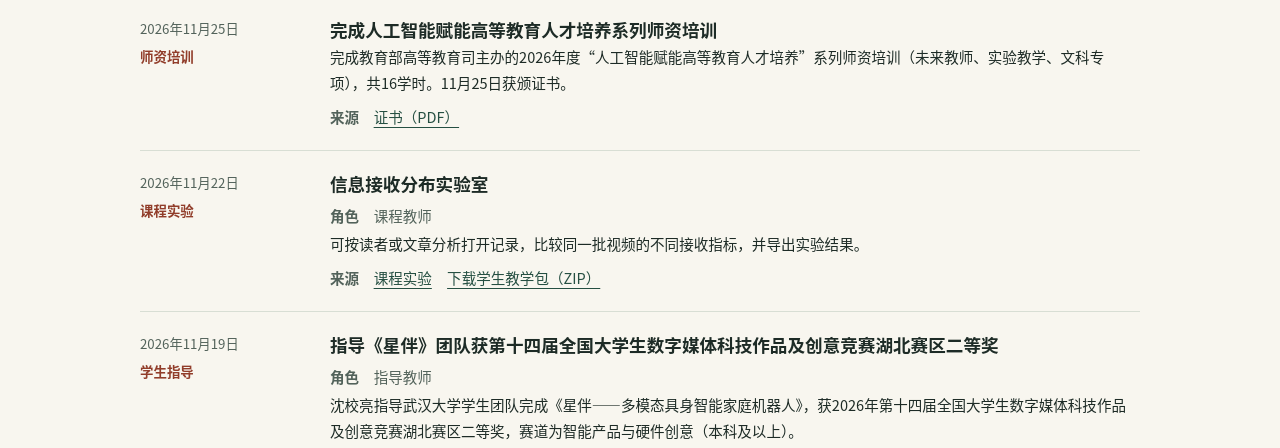
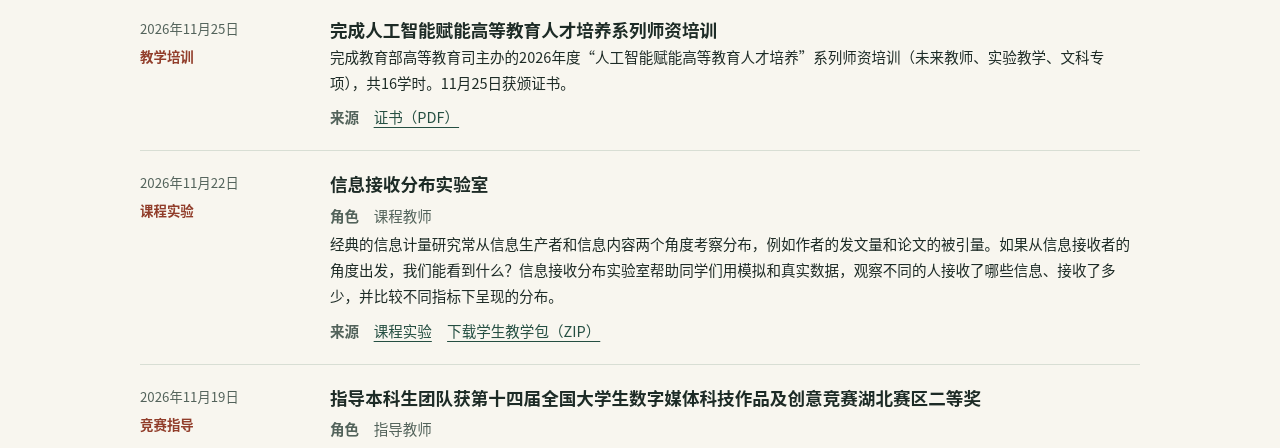
Before and after one commit to CyberAI2026/xlshen-homepage, a plain HTML site: page site/facts.html in a window 1280 px wide. Shown: the part 500-948 px from the top of the page. Drawn offline with Linux system fonts and the light colour scheme.

Commit message:
Frame the lab exercise and classify competition guidance and training

```diff
--- a/site/facts.html
+++ b/site/facts.html
@@ -18,7 +18,7 @@
       <p class="no-results" hidden>没有符合条件的记录。<button type="button" class="reset-filters">显示全部记录</button></p>
       <section class="fact-group" id="teaching" aria-labelledby="group-teaching"><h2 id="group-teaching">教学</h2><ul class="fact-list">
     <li class="fact" id="record-ai-faculty-training-2026" data-category="teaching" data-year="2026">
-      <div class="fact-meta"><span class="fact-date">2026年11月25日</span><span class="fact-tag">师资培训</span></div>
+      <div class="fact-meta"><span class="fact-date">2026年11月25日</span><span class="fact-tag">教学培训</span></div>
       <div class="fact-main">
         <h3 class="fact-title">完成人工智能赋能高等教育人才培养系列师资培训</h3>
         <p class="fact-detail">完成教育部高等教育司主办的2026年度“人工智能赋能高等教育人才培养”系列师资培训（未来教师、实验教学、文科专项），共16学时。11月25日获颁证书。</p>
@@ -30,21 +30,21 @@
       <div class="fact-main">
         <h3 class="fact-title">信息接收分布实验室</h3>
         <p class="fact-role"><span>角色</span>　课程教师</p>
-        <p class="fact-detail">可按读者或文章分析打开记录，比较同一批视频的不同接收指标，并导出实验结果。</p>
+        <p class="fact-detail">经典的信息计量研究常从信息生产者和信息内容两个角度考察分布，例如作者的发文量和论文的被引量。如果从信息接收者的角度出发，我们能看到什么？信息接收分布实验室帮助同学们用模拟和真实数据，观察不同的人接收了哪些信息、接收了多少，并比较不同指标下呈现的分布。</p>
         <div class="fact-actions"><div class="fact-sources"><span>来源</span>　<a href="information-reception-lab.html">课程实验</a> <a href="Reception_Lab_V1_9_3_Student.zip" download>下载学生教学包（ZIP）</a></div></div>
       </div>
     </li>
     <li class="fact" id="record-cmit-xingban-hubei-2026" data-category="teaching" data-year="2026">
-      <div class="fact-meta"><span class="fact-date">2026年11月19日</span><span class="fact-tag">学生指导</span></div>
+      <div class="fact-meta"><span class="fact-date">2026年11月19日</span><span class="fact-tag">竞赛指导</span></div>
       <div class="fact-main">
-        <h3 class="fact-title">指导《星伴》团队获第十四届全国大学生数字媒体科技作品及创意竞赛湖北赛区二等奖</h3>
+        <h3 class="fact-title">指导本科生团队获第十四届全国大学生数字媒体科技作品及创意竞赛湖北赛区二等奖</h3>
         <p class="fact-role"><span>角色</span>　指导教师</p>
-        <p class="fact-detail">沈校亮指导武汉大学学生团队完成《星伴——多模态具身智能家庭机器人》，获2026年第十四届全国大学生数字媒体科技作品及创意竞赛湖北赛区二等奖，赛道为智能产品与硬件创意（本科及以上）。</p>
+        <p class="fact-detail">沈校亮指导武汉大学本科生团队完成参赛作品《星伴——多模态具身智能家庭机器人》，获2026年第十四届全国大学生数字媒体科技作品及创意竞赛湖北赛区二等奖，赛道为智能产品与硬件创意（本科及以上）。</p>
         <div class="fact-actions"><div class="fact-sources"><span>来源</span>　<a class="external-source" href="https://www.cmit.cn/html/tongzhigonggao/show-144-45879-1.html" target="_blank" rel="noopener"><span class="source-name">湖北赛区组委会 · 获奖名单公示</span><bdi class="source-url" dir="ltr">https://www.cmit.cn/html/tongzhigonggao/show-144-45879-1.html</bdi></a></div></div>
       </div>
     </li>
     <li class="fact" id="record-sanchuang-hubei-data-2026" data-category="teaching" data-year="2026">
-      <div class="fact-meta"><span class="fact-date">2026年9月30日</span><span class="fact-tag">学生指导</span></div>
+      <div class="fact-meta"><span class="fact-date">2026年9月30日</span><span class="fact-tag">竞赛指导</span></div>
       <div class="fact-main">
         <h3 class="fact-title">指导“就想拿点小奖”团队获第十六届三创赛湖北省赛商务大数据分析实战赛一等奖</h3>
         <p class="fact-role"><span>角色</span>　共同指导教师</p>
@@ -80,10 +80,10 @@
       </div>
     </li>
     <li class="fact" id="record-mem-assessor-training-2026" data-category="teaching" data-year="2026">
-      <div class="fact-meta"><span class="fact-date">2026年7月4日</span><span class="fact-tag">专业学位教育</span></div>
+      <div class="fact-meta"><span class="fact-date">2026年7月4日</span><span class="fact-tag">教学培训</span></div>
       <div class="fact-main">
-        <h3 class="fact-title">参加工程管理硕士申请学位实践成果评审专家研讨会</h3>
-        <p class="fact-detail">沈校亮于7月3日至4日参加全国工程管理专业学位研究生教育指导委员会举办的工程管理硕士申请学位实践成果评审专家研讨会，完成全部议程，7月4日获颁培训交流证书。</p>
+        <h3 class="fact-title">参加工程管理硕士申请学位实践成果评审专家研讨会并获培训交流证书</h3>
+        <p class="fact-detail">于7月3日至4日参加全国工程管理专业学位研究生教育指导委员会举办的工程管理硕士申请学位实践成果评审专家研讨会，完成全部议程，7月4日获颁培训交流证书。</p>
         <div class="fact-actions"><div class="fact-sources"><span>来源</span>　<a href="assets/mem-assessor-training-2026.pdf?v=474898e0d213" download>证书（PDF）</a></div></div>
       </div>
     </li>
@@ -97,7 +97,7 @@
       </div>
     </li>
     <li class="fact" id="record-teaching-market-survey-final-2026" data-category="teaching" data-year="2026">
-      <div class="fact-meta"><span class="fact-date">2026年5月31日</span><span class="fact-tag">学生指导</span></div>
+      <div class="fact-meta"><span class="fact-date">2026年5月31日</span><span class="fact-tag">竞赛指导</span></div>
       <div class="fact-main">
         <h3 class="fact-title">指导武汉大学团队获第十六届“正大杯”全国大学生市场调查与分析大赛本科组全国一等奖</h3>
         <p class="fact-role"><span>角色</span>　共同指导教师</p>
@@ -115,7 +115,7 @@
       </div>
     </li>
     <li class="fact" id="record-huoshanbei-luojia-xinqiao-2026" data-category="teaching" data-year="2026">
-      <div class="fact-meta"><span class="fact-date">2026年5月7日</span><span class="fact-tag">学生指导</span></div>
+      <div class="fact-meta"><span class="fact-date">2026年5月7日</span><span class="fact-tag">竞赛指导</span></div>
       <div class="fact-main">
         <h3 class="fact-title">“珞珈心桥”获武汉大学首届“火山杯”智能体大赛一等奖及最佳人文奖</h3>
         <p class="fact-role"><span>角色</span>　指导教师</p>
@@ -124,7 +124,7 @@
       </div>
     </li>
     <li class="fact" id="record-teaching-market-survey-hubei-2026" data-category="teaching" data-year="2026">
-      <div class="fact-meta"><span class="fact-date">2026年4月30日</span><span class="fact-tag">学生指导</span></div>
+      <div class="fact-meta"><span class="fact-date">2026年4月30日</span><span class="fact-tag">竞赛指导</span></div>
       <div class="fact-main">
         <h3 class="fact-title">指导学生获第十六届“正大杯”本科生组省赛一等奖</h3>
         <p class="fact-role"><span>角色</span>　指导教师</p>
@@ -168,7 +168,7 @@
       </div>
     </li>
     <li class="fact" id="record-fact-9adbd6a8a7a3c1" data-category="teaching" data-year="2025">
-      <div class="fact-meta"><span class="fact-date">2025年8月20日</span><span class="fact-tag">学生指导</span></div>
+      <div class="fact-meta"><span class="fact-date">2025年8月20日</span><span class="fact-tag">竞赛指导</span></div>
       <div class="fact-main">
         <h3 class="fact-title">指导“虚假寿司”团队获第十五届三创赛商务大数据分析实战赛全国一等奖</h3>
         <p class="fact-detail">沈校亮与王楠共同指导“虚假寿司”团队完成《绿墨绘新途，智启新篇章——比亚迪映鉴新能源车企新征程》，获第十五届全国大学生电子商务“创新、创意及创业”挑战赛商务大数据分析实战赛全国总决赛一等奖。</p>
@@ -176,7 +176,7 @@
       </div>
     </li>
     <li class="fact" id="record-fact-ec293fd07ed681" data-category="teaching" data-year="2025">
-      <div class="fact-meta"><span class="fact-date">2025年8月20日</span><span class="fact-tag">学生指导</span></div>
+      <div class="fact-meta"><span class="fact-date">2025年8月20日</span><span class="fact-tag">竞赛指导</span></div>
       <div class="fact-main">
         <h3 class="fact-title">指导“时迹”项目获第十五届三创赛常规赛全国一等奖</h3>
         <p class="fact-detail">沈校亮与贺超城等共同指导罗曼玮等同学组成的团队完成《时迹：AI赋能的AR四维时空折叠文旅平台》，获第十五届全国大学生电子商务“创新、创意及创业”挑战赛常规赛全国总决赛一等奖。</p>
@@ -184,7 +184,7 @@
       </div>
     </li>
     <li class="fact" id="record-excellent-sanchuang-instructor-2025" data-category="teaching" data-year="2025">
-      <div class="fact-meta"><span class="fact-date">2025年8月20日</span><span class="fact-tag">学生指导</span></div>
+      <div class="fact-meta"><span class="fact-date">2025年8月20日</span><span class="fact-tag">竞赛指导</span></div>
       <div class="fact-main">
         <h3 class="fact-title">获第十五届三创赛商务大数据分析实战赛全国总决赛优秀指导教师</h3>
         <p class="fact-role"><span>角色</span>　优秀指导教师</p>
@@ -202,7 +202,7 @@
       </div>
     </li>
     <li class="fact" id="record-sanchuang-shiji-hubei-2025" data-category="teaching" data-year="2025">
-      <div class="fact-meta"><span class="fact-date">2025年6月30日</span><span class="fact-tag">学生指导</span></div>
+      <div class="fact-meta"><span class="fact-date">2025年6月30日</span><span class="fact-tag">竞赛指导</span></div>
       <div class="fact-main">
         <h3 class="fact-title">指导“时迹”项目获第十五届三创赛湖北赛区特等奖</h3>
         <p class="fact-role"><span>角色</span>　共同指导教师</p>
@@ -211,7 +211,7 @@
       </div>
     </li>
     <li class="fact" id="record-sanchuang-byd-hubei-2025" data-category="teaching" data-year="2025">
-      <div class="fact-meta"><span class="fact-date">2025年6月30日</span><span class="fact-tag">学生指导</span></div>
+      <div class="fact-meta"><span class="fact-date">2025年6月30日</span><span class="fact-tag">竞赛指导</span></div>
       <div class="fact-main">
         <h3 class="fact-title">指导“虚假寿司”团队获第十五届三创赛湖北赛区商务大数据分析一等奖</h3>
         <p class="fact-role"><span>角色</span>　共同指导教师</p>
@@ -254,7 +254,7 @@
       </div>
     </li>
     <li class="fact" id="record-teaching-sanchuang-national-2024" data-category="teaching" data-year="2024">
-      <div class="fact-meta"><span class="fact-date">2024年8月24日</span><span class="fact-tag">学生指导</span></div>
+      <div class="fact-meta"><span class="fact-date">2024年8月24日</span><span class="fact-tag">竞赛指导</span></div>
       <div class="fact-main">
         <h3 class="fact-title">指导“丝路小纵队”《驼铃》获第十四届三创赛常规赛全国总决赛一等奖</h3>
         <p class="fact-role"><span>角色</span>　指导教师、优秀指导教师</p>
@@ -263,7 +263,7 @@
       </div>
     </li>
     <li class="fact" id="record-teaching-sanchuang-hubei-2024" data-category="teaching" data-year="2024">
-      <div class="fact-meta"><span class="fact-date">2024年8月13日</span><span class="fact-tag">学生指导</span></div>
+      <div class="fact-meta"><span class="fact-date">2024年8月13日</span><span class="fact-tag">竞赛指导</span></div>
       <div class="fact-main">
         <h3 class="fact-title">指导“丝路小纵队”《驼铃》获第十四届三创赛湖北赛区特等奖</h3>
         <p class="fact-role"><span>角色</span>　指导教师</p>
@@ -272,7 +272,7 @@
       </div>
     </li>
     <li class="fact" id="record-ziqiang-entrepreneurship-bronze-2024" data-category="teaching" data-year="2024">
-      <div class="fact-meta"><span class="fact-date">2024年</span><span class="fact-tag">学生指导</span></div>
+      <div class="fact-meta"><span class="fact-date">2024年</span><span class="fact-tag">竞赛指导</span></div>
       <div class="fact-main">
         <h3 class="fact-title">指导学生获武汉大学第十二届“自强杯”大学生创业计划竞赛铜奖</h3>
         <p class="fact-role"><span>角色</span>　共同指导教师</p>
@@ -280,7 +280,7 @@
       </div>
     </li>
     <li class="fact" id="record-teaching-internet-plus" data-category="teaching" data-year="2023">
-      <div class="fact-meta"><span class="fact-date">2023年11月</span><span class="fact-tag">学生指导</span></div>
+      <div class="fact-meta"><span class="fact-date">2023年11月</span><span class="fact-tag">竞赛指导</span></div>
       <div class="fact-main">
         <h3 class="fact-title">指导学生项目获武汉大学第九届“互联网+”大学生创新创业大赛三等奖</h3>
         <p class="fact-role"><span>角色</span>　共同指导教师</p>
@@ -289,7 +289,7 @@
       </div>
     </li>
     <li class="fact" id="record-teaching-ziqiang" data-category="teaching" data-year="2023">
-      <div class="fact-meta"><span class="fact-date">2023年9月1日</span><span class="fact-tag">学生指导</span></div>
+      <div class="fact-meta"><span class="fact-date">2023年9月1日</span><span class="fact-tag">竞赛指导</span></div>
       <div class="fact-main">
         <h3 class="fact-title">指导学生获武汉大学第十五届“自强杯”大学生课外学术科技作品竞赛一等奖</h3>
         <p class="fact-role"><span>角色</span>　指导教师</p>
@@ -297,7 +297,7 @@
       </div>
     </li>
     <li class="fact" id="record-teaching-sanchuang-national-2023" data-category="teaching" data-year="2023">
-      <div class="fact-meta"><span class="fact-date">2023年</span><span class="fact-tag">学生指导</span></div>
+      <div class="fact-meta"><span class="fact-date">2023年</span><span class="fact-tag">竞赛指导</span></div>
       <div class="fact-main">
         <h3 class="fact-title">第十三届三创赛全国总决赛二等奖</h3>
         <p class="fact-role"><span>角色</span>　共同指导教师</p>
@@ -315,7 +315,7 @@
       </div>
     </li>
     <li class="fact" id="record-summer-teacher-training-2022" data-category="teaching" data-year="2022">
-      <div class="fact-meta"><span class="fact-date">2022年9月1日</span><span class="fact-tag">师资培训</span></div>
+      <div class="fact-meta"><span class="fact-date">2022年9月1日</span><span class="fact-tag">教学培训</span></div>
       <div class="fact-main">
         <h3 class="fact-title">完成2022年暑期教师研修</h3>
         <p class="fact-detail">于7月20日至8月31日在国家智慧教育公共服务平台参加“2022年暑期教师研修”专题培训，获认定10学时，9月1日获颁结业证书。</p>
@@ -339,7 +339,7 @@
       </div>
     </li>
     <li class="fact" id="record-faculty-curriculum-2021" data-category="teaching" data-year="2021">
-      <div class="fact-meta"><span class="fact-date">2021年11月29日</span><span class="fact-tag">师资培训</span></div>
+      <div class="fact-meta"><span class="fact-date">2021年11月29日</span><span class="fact-tag">教学培训</span></div>
       <div class="fact-main">
         <h3 class="fact-title">完成高校教师课程思政教学能力培训</h3>
         <p class="fact-detail">完成全国高校教师网络培训中心与新华网联合举办的高校教师课程思政教学能力培训。培训于11月24日至26日举行，共16学时，11月29日获颁证书。</p>
```
Also changed, not shown: release.json (+4 -4 lines), site/honors.html (+1 -1 lines), site/index.html (+1 -1 lines), site/news.html (+1 -1 lines), site/teaching.html (+1 -1 lines), site/assets/records.json, 3 other files.
